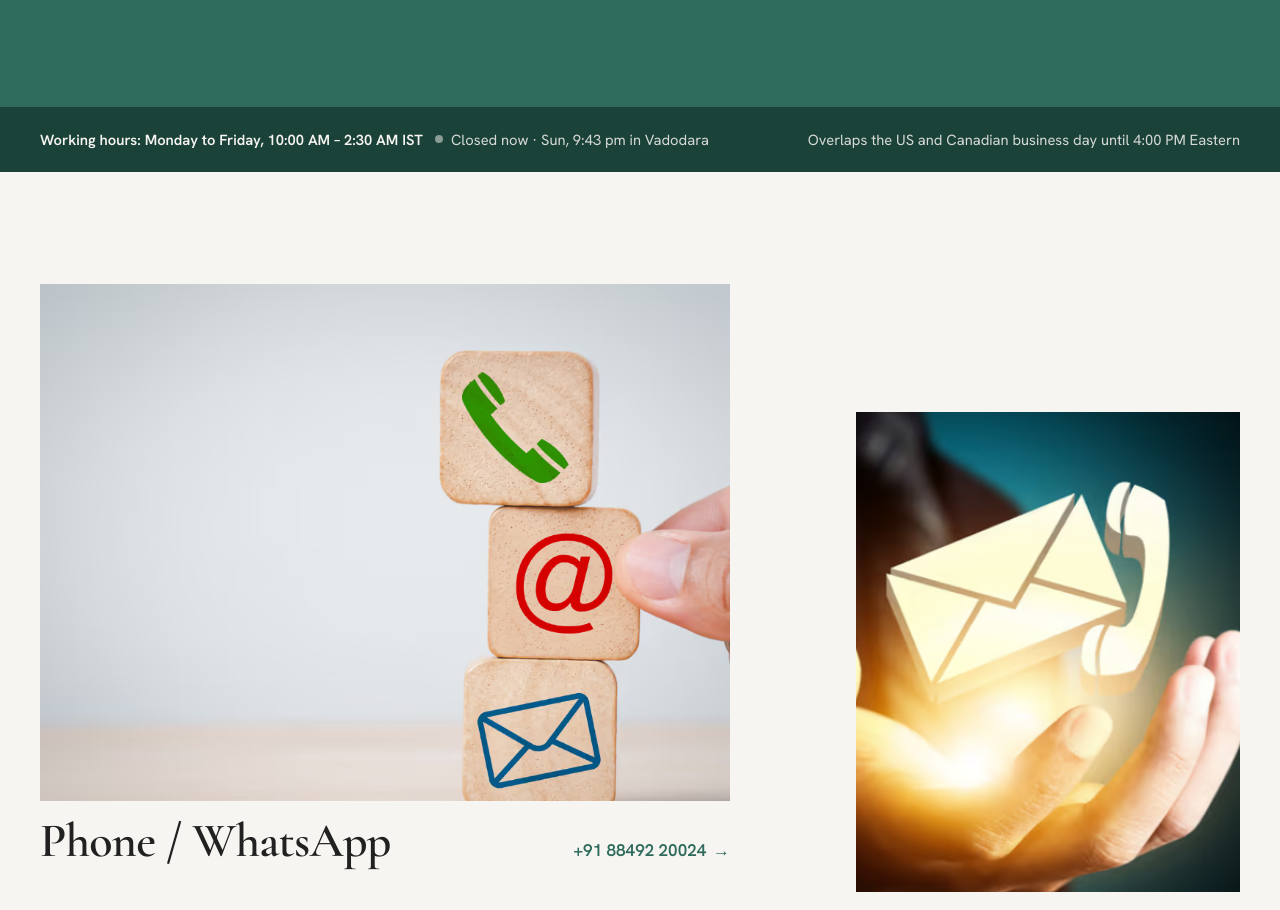
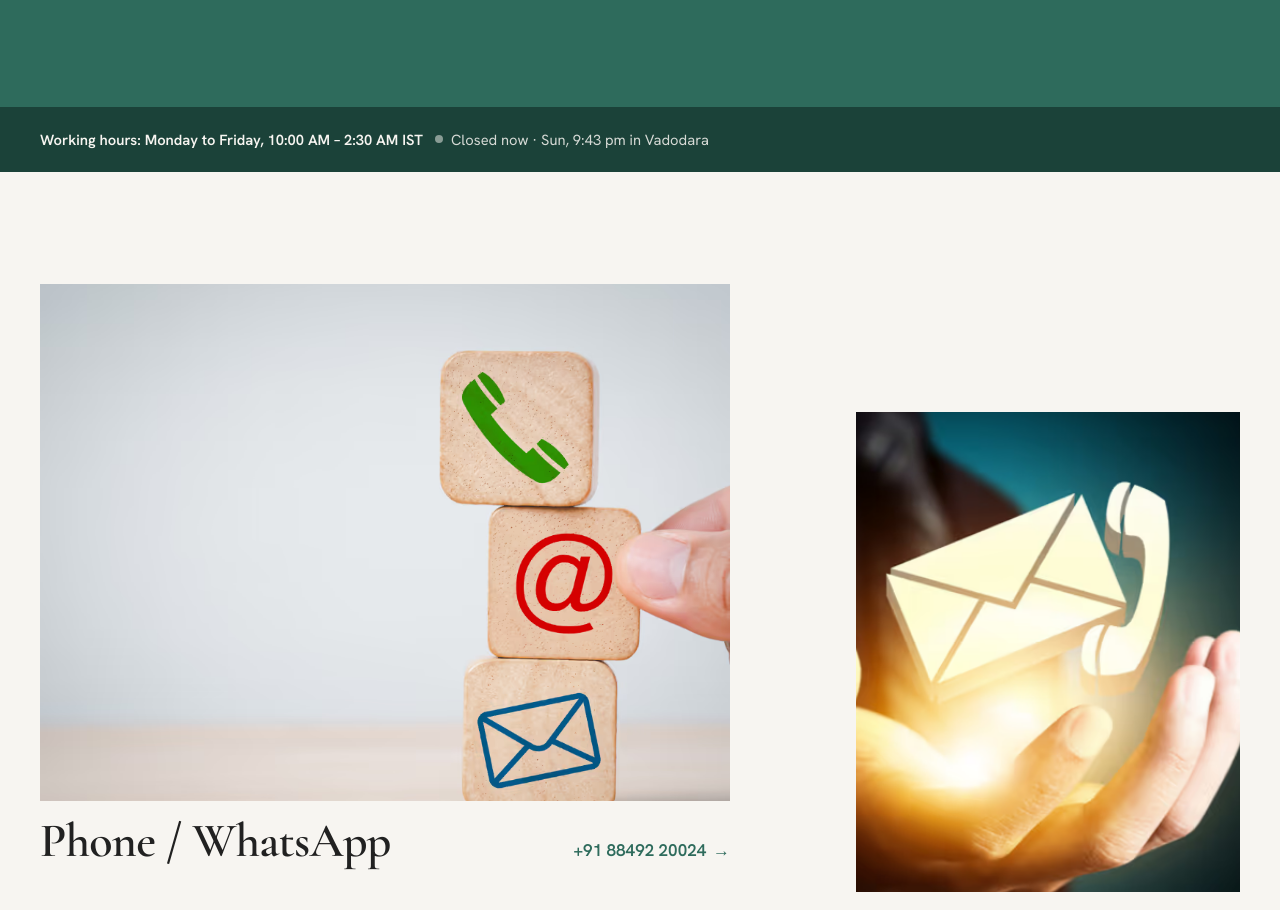
Before and after one commit to HD221/https-hdangandcompany.com-, a React (Vite) app: page /contact in a window 1280 px wide. Shown: the part 880-1790 px from the top of the page. Built offline with nearby package versions, Linux system fonts and the light colour scheme.

Commit message:
Remove the US and Canadian overlap line from the hours band
Co-Authored-By: Claude Opus 5.5 <noreply@anthropic.com>
Claude-Session: https://claude.ai/code/session_01D3o9knvBin5M8cJhUeUjce

```diff
--- a/src/components/Sections.tsx
+++ b/src/components/Sections.tsx
@@ -202,7 +202,6 @@ export function HoursBand() {
             </span>
           )}
         </p>
-        <p className="text-paper/85">{firm.overlap}</p>
       </div>
     </div>
   )
--- a/src/content.ts
+++ b/src/content.ts
@@ -17,7 +17,6 @@ export const firm = {
   address: ['Unit 509, Empire Edge', 'Gotri - Vasna Road, Near Nilambar Circle', 'Vadodara, Gujarat, India 390 007'],
   url: 'https://hdangandcompany.com',
   hours: 'Monday to Friday, 10:00 AM – 2:30 AM IST',
-  overlap: 'Overlaps the US and Canadian business day until 4:00 PM Eastern',
   icaiNote:
     "As per ICAI rules, Chartered Accountants are not permitted to solicit work or advertise. The information on this website is provided at the visitor's request, is for general information only and is not professional advice.",
 }
```
